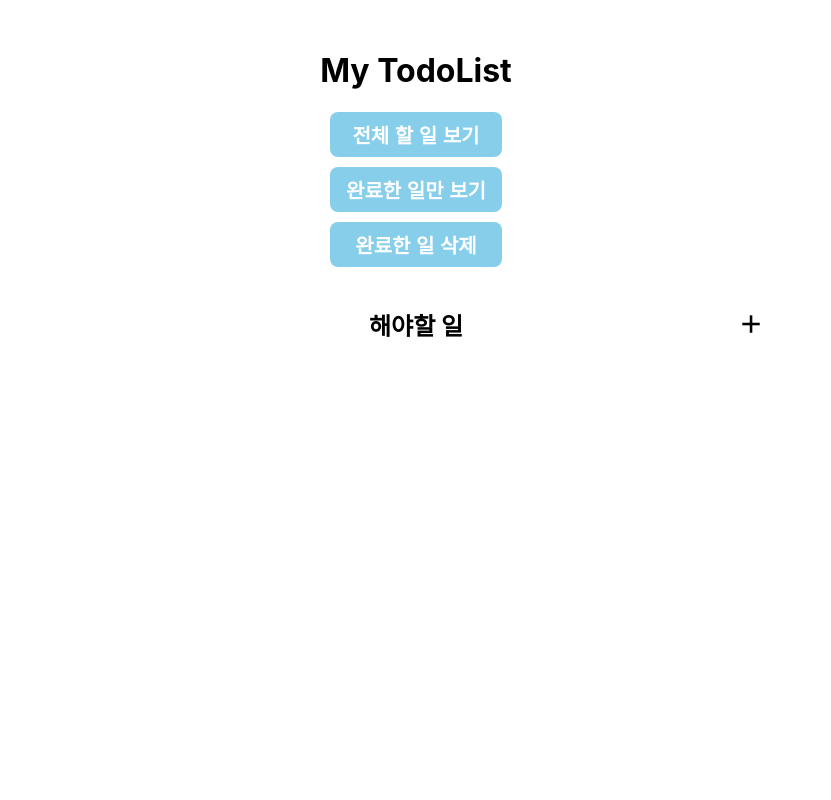
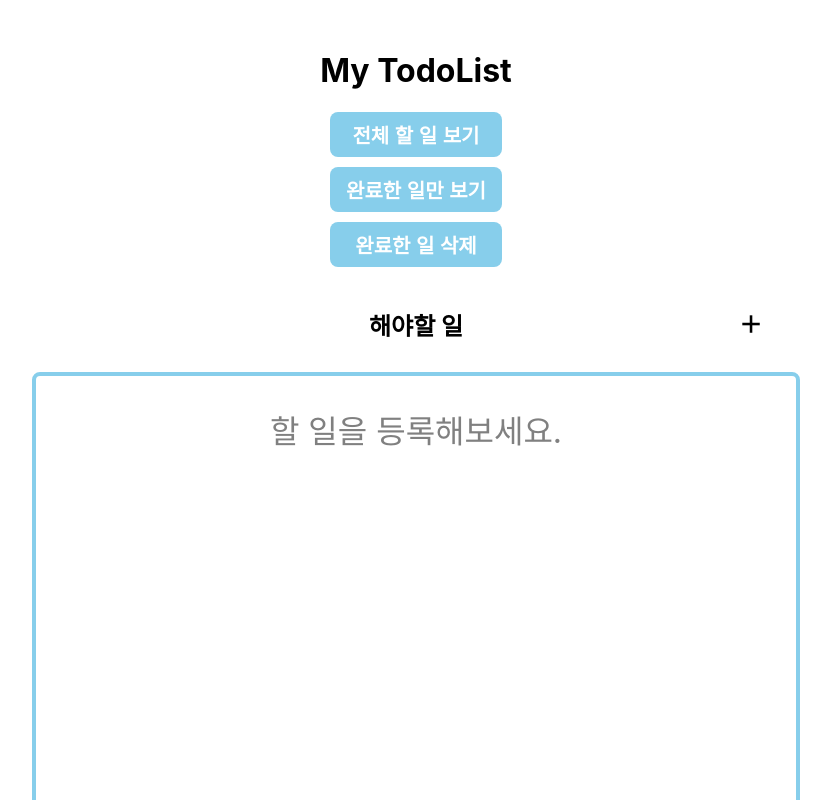
Before and after one commit to 2Junsu/React-TodoList, a React (Create React App) app: page / in a window 1280 px wide. Shown: the top 800 px of the page, without its empty margins (224-1055 px from the left). Built offline with nearby package versions, Linux system fonts and the light colour scheme.

Commit message:
refactor: 등록한 일이 없거나 완료한 일이 없을 때 문구 표시

```diff
--- a/src/pages/Main.js
+++ b/src/pages/Main.js
@@ -59,7 +59,21 @@ const Main = () => {
           <Text>해야할 일</Text>
           <Write src={require('../assets/images/add.png')} onClick={onClick} />
         </ListHeader>
-        {isAll &&
+        <ListContent>
+          {todoList.length === 0 && isAll ? (
+            <div
+              style={{
+                width: '100%',
+                display: 'flex',
+                justifyContent: 'center',
+              }}
+            >
+              <span style={{ fontSize: 32, color: 'gray' }}>
+                할 일을 등록해보세요.
+              </span>
+            </div>
+          ) : (
+            isAll &&
             todoList &&
             todoList.map((data, idx) => (
               <Todo
@@ -68,8 +82,22 @@ const Main = () => {
                 checkId={'check' + data.id}
                 completeColor="#dddddd"
               />
-          ))}
-        {isCompleted &&
+            ))
+          )}
+          {completedList.length === 0 && isCompleted ? (
+            <div
+              style={{
+                width: '100%',
+                display: 'flex',
+                justifyContent: 'center',
+              }}
+            >
+              <span style={{ fontSize: 32, color: 'gray' }}>
+                아직 완료한 일이 없습니다.
+              </span>
+            </div>
+          ) : (
+            isCompleted &&
             completedList &&
             completedList.map((data, idx) => (
               <CompletedTodo
@@ -78,7 +106,9 @@ const Main = () => {
                 checkId={'completedCheck' + data.id}
                 completeColor="#dddddd"
               />
-          ))}
+            ))
+          )}
+        </ListContent>
       </ListView>
     </Container>
   )
@@ -105,6 +135,17 @@ const ListHeader = styled.div`
   position: relative;
   margin: 30px 0px;
 `
+const ListContent = styled.div`
+  display: flex;
+  flex-direction: column;
+  align-items: center;
+  width: 100%;
+  height: 700px;
+  border: 4px solid skyblue;
+  border-radius: 8px;
+  overflow: auto;
+  padding: 30px;
+`
 const Write = styled.img`
   width: 30px;
   height: 30px;
```
Lines whose indentation alone changed are shown as unchanged.
